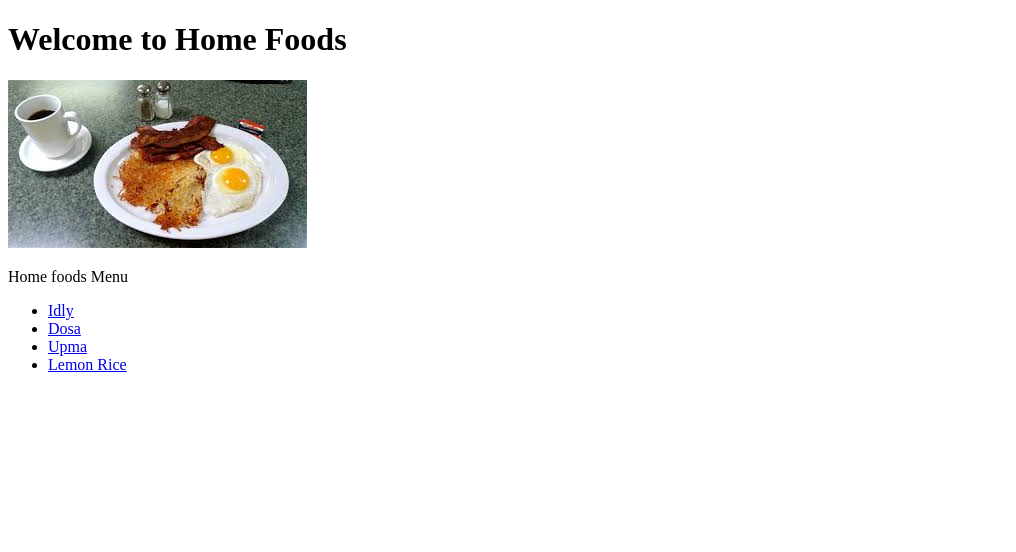
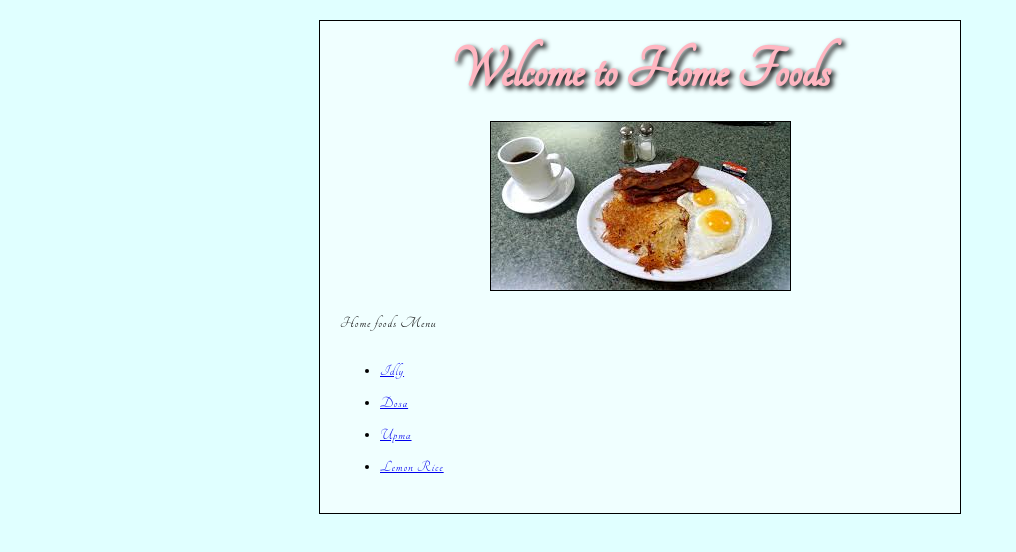
Before and after one commit to Lavanya08M/WEB-PROJECTS, a plain HTML site: page first-website/index.html in a window 1280 px wide. Shown: the whole page, without its empty margins (0-1016 px from the left). Drawn offline with Linux system fonts and the light colour scheme.

Commit message:
Added style for h1, body, html elments

```diff
--- a/first-website/index.html
+++ b/first-website/index.html
@@ -3,6 +3,9 @@
     <head>
         <meta charset="utf-8" />
         <meta name="viewport" content="width=device-width" />
+        <link rel="stylesheet"
+          href="https://fonts.googleapis.com/css?family=Tangerine">
+        <link rel="stylesheet" href="styles/style.css"/>
         <title>My test page</title>
     </head>
     <body>
--- /dev/null
+++ b/first-website/styles/style.css
@@ -0,0 +1,32 @@
+html {
+    font-family: 'Tangerine', serif;
+    font-size: 10px;
+    background-color: lightcyan;
+}
+h1 {
+    margin: 0;
+    padding: 20px 0;
+    color: lightpink;
+    font-size: 60px;
+    text-align: center;
+    text-shadow: 3px 3px 5px black;
+}
+p,li {
+    font-size: 16px;
+    line-height: 2;
+    letter-spacing: 1px;
+}
+body {
+    height: 100%;
+    width: 600px;
+    border: 1px solid black;
+    margin: 20px auto;
+    background-color: azure;
+    padding: 0px 20px 20px 20px
+}
+img {
+    display: block;
+    margin: 0 auto;
+    max-width: 100%;
+    border: 1px solid black;
+}
```
